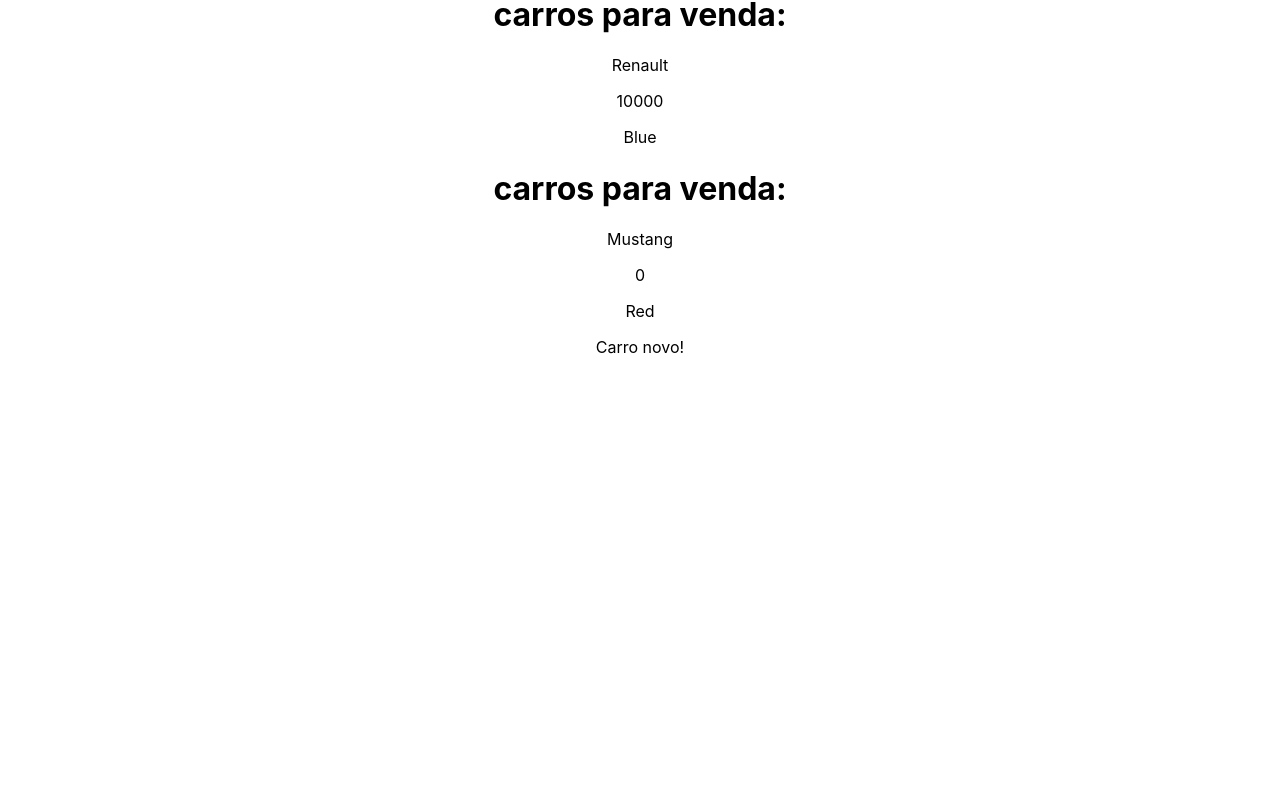
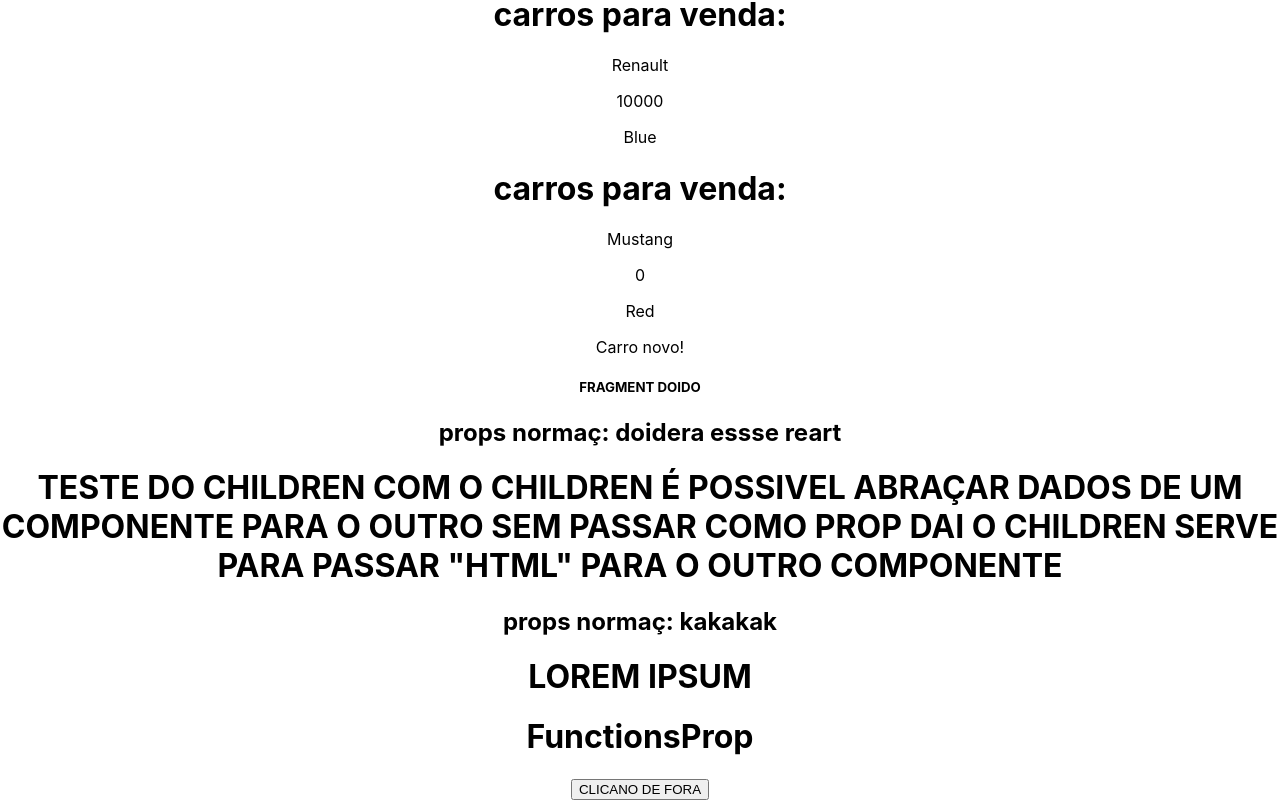
Before and after one commit to RazielRodrigues/react-learning-path, a React (Create React App) app in the folder fundamentos_2/: page / in a window 1280 px wide. Shown: the part 749-1549 px from the top of the page. Before the commit the page ends 1122 px from the top, so only its background shows below. Built offline with nearby package versions, Linux system fonts and the light colour scheme.

Commit message:
funcções para o componetne filho

```diff
--- a/fundamentos_2/src/App.js
+++ b/fundamentos_2/src/App.js
@@ -8,6 +8,9 @@ import Conditional from './components/Conditional';
 import Username from './components/Username';
 import { useState } from 'react';
 import { CarDetails } from './components/CarDetails';
+import Fragment from './components/Fragment';
+import Container from './components/Container';
+import FunctionsProp from './components/FunctionsProp';
 
 function App() {
 
@@ -22,6 +25,10 @@ function App() {
     { id: 4, brand: 'Mustang', color: "Red", newCar: true, km: 0 }
   ]
 
+  function show() {
+    alert("Vem com o pai")
+  }
+
   return (
     <div className="App">
       <ManageData />
@@ -34,6 +41,7 @@ function App() {
 
       {cars.map((car) => (
         <CarDetails
+          key={car.id}
           brand={car.brand}
           km={car.km}
           color={car.color}
@@ -41,6 +49,27 @@ function App() {
         />
       ))}
 
+      <Fragment nome="FRAGMENT DOIDO" />
+
+      <Container propNormal="doidera essse reart" >
+
+        <h1>TESTE DO CHILDREN COM O CHILDREN É POSSIVEL
+          ABRAÇAR DADOS DE UM COMPONENTE PARA O OUTRO
+          SEM PASSAR COMO PROP
+          DAI O CHILDREN SERVE PARA PASSAR "HTML" PARA
+          O OUTRO COMPONENTE
+        </h1>
+      </ Container>
+
+
+      <Container propNormal="kakakak" >
+
+        <h1>LOREM IPSUM
+        </h1>
+      </ Container>
+
+      <FunctionsProp show={show} />
+
     </div>
   );
 }
--- /dev/null
+++ b/fundamentos_2/src/components/Container.js
@@ -0,0 +1,13 @@
+import React from 'react'
+
+function Container({ children, propNormal }) {
+    return (
+        <div>
+
+            <h2>props normaç: {propNormal}</h2>
+            {children}
+        </div>
+    )
+}
+
+export default Container
--- /dev/null
+++ b/fundamentos_2/src/components/Fragment.js
@@ -0,0 +1,11 @@
+import React from 'react'
+
+function Fragment({ nome }) {
+    return (
+        <>
+            <h5>{nome}</h5>
+        </>
+    )
+}
+
+export default Fragment
--- /dev/null
+++ b/fundamentos_2/src/components/FunctionsProp.js
@@ -0,0 +1,12 @@
+import React from 'react'
+
+function FunctionsProp({ show }) {
+    return (
+        <div>
+            <h1>FunctionsProp</h1>
+            <button onClick={show}>CLICANO DE FORA</button>
+        </div>
+    )
+}
+
+export default FunctionsProp
```
Also changed, not shown: 1 other file (tests, documents, lock files or other folders).
